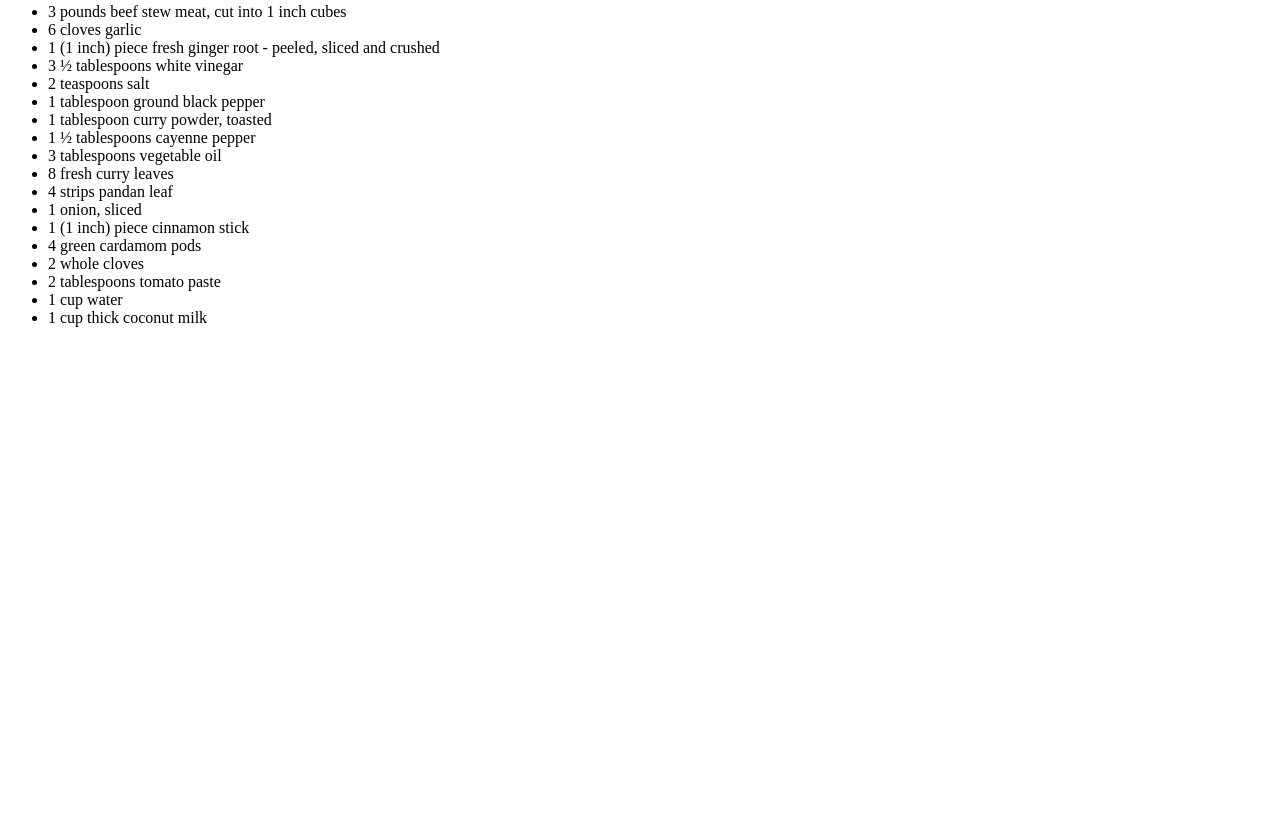
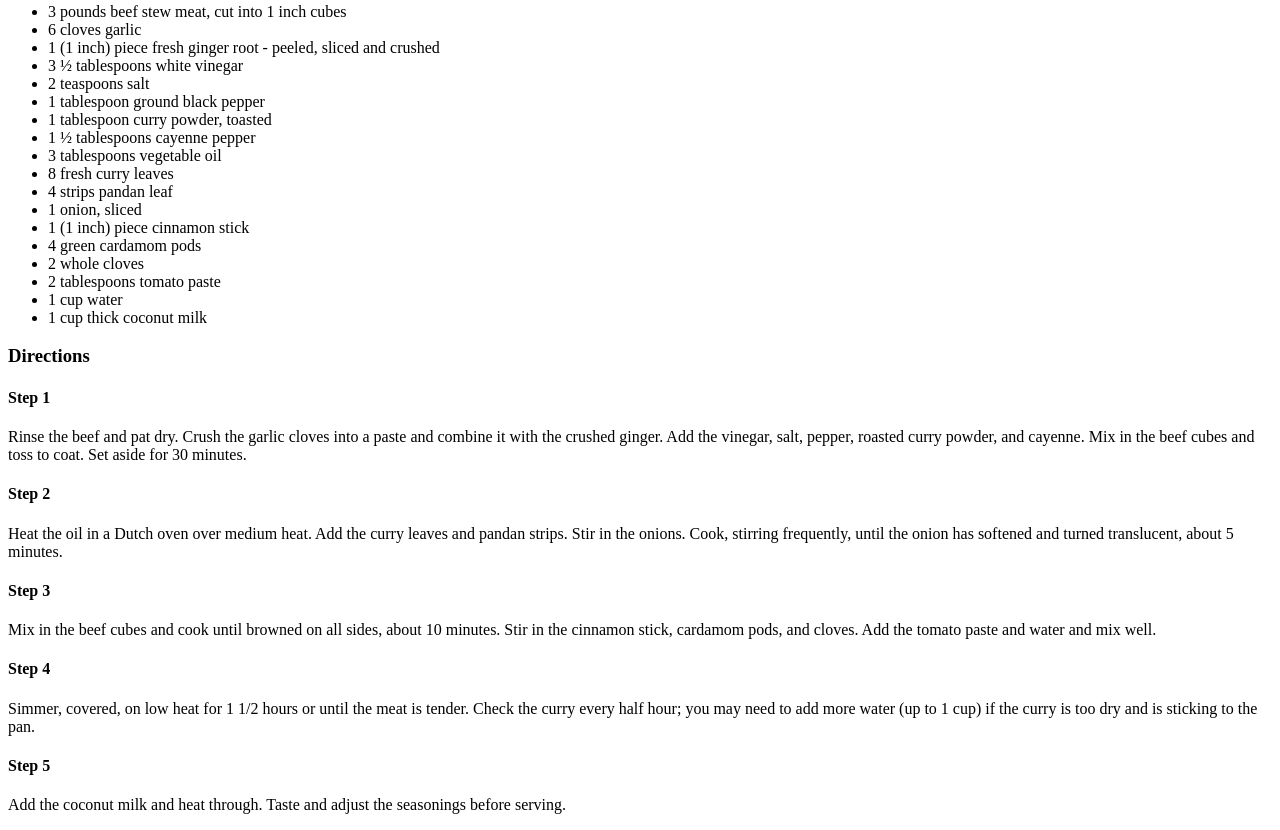
Before and after one commit to N0probllama/odin-recipes, a plain HTML site: page recipes/curry.html in a window 1280 px wide. Shown: the part 781-1611 px from the top of the page. Before the commit the page ends 1124 px from the top, so only its background shows below. Drawn offline with Linux system fonts and the light colour scheme.

Commit message:
Steps for recipie

```diff
--- a/recipes/curry.html
+++ b/recipes/curry.html
@@ -37,10 +37,27 @@
         <li>2 tablespoons tomato paste </li>
         <li>1 cup water </li>
         <li>1 cup thick coconut milk </li>
+    </ul>
+<p><h3>Directions</h3></p>
+<p><h4><strong>Step 1</strong></h4></p>
+<p>Rinse the beef and pat dry. Crush the garlic cloves into a paste and combine it with the crushed ginger.
+     Add the vinegar, salt, pepper, roasted curry powder, and cayenne. Mix in the beef cubes and toss to coat.
+      Set aside for 30 minutes.</p>
 
+<p><h4><strong>Step 2</strong></h4></p>
+<p>Heat the oil in a Dutch oven over medium heat. Add the curry leaves and pandan strips. Stir in the onions.
+     Cook, stirring frequently, until the onion has softened and turned translucent, about 5 minutes.</p>
 
+<p><h4><strong>Step 3</strong></h4></p>
+<p>Mix in the beef cubes and cook until browned on all sides, about 10 minutes. Stir in the cinnamon stick,
+    cardamom pods, and cloves. Add the tomato paste and water and mix well.</p>
 
+<p><h4><strong>Step 4</strong></h4></p>
+<p>Simmer, covered, on low heat for 1 1/2 hours or until the meat is tender. Check the curry every half hour;
+    you may need to add more water (up to 1 cup) if the curry is too dry and is sticking to the pan.</p>
 
-    </ul>
+<p><h4><strong>Step 5</strong></h4></p>
+<p>Add the coconut milk and heat through. Taste and adjust the seasonings before serving.</p>
+
 </body>
 </html>
```
